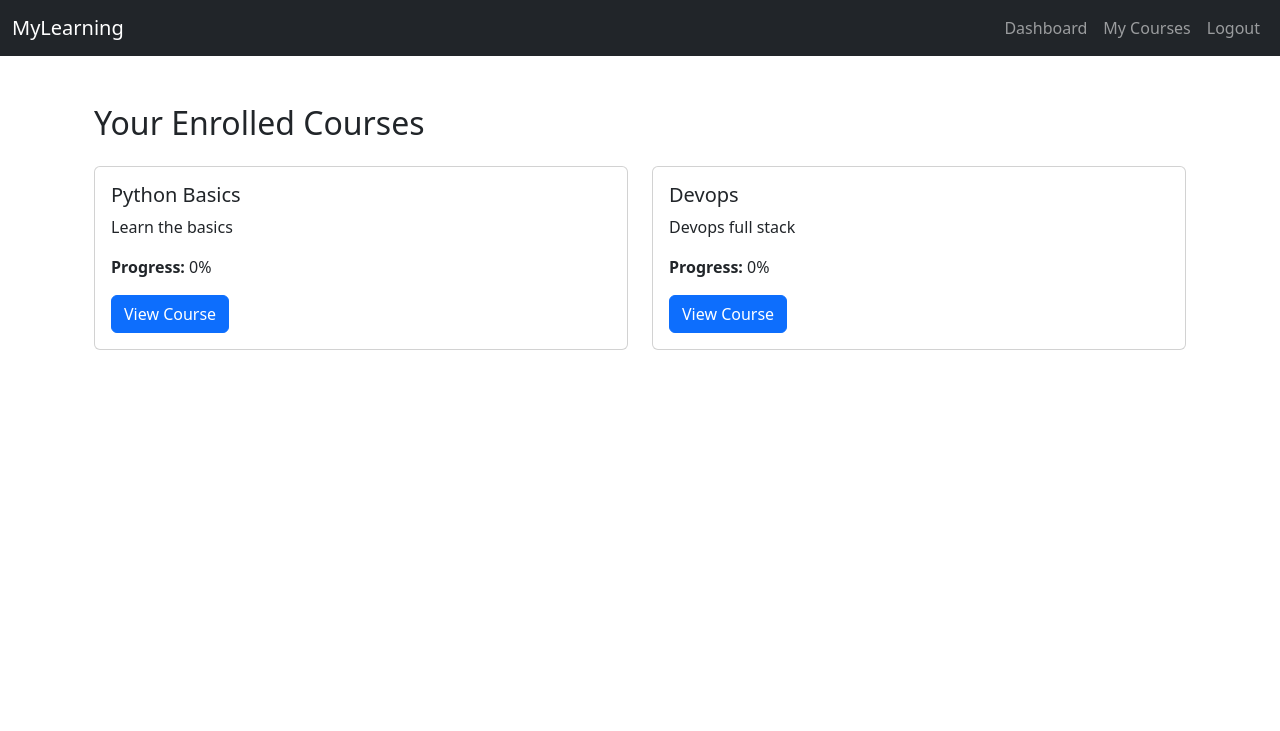
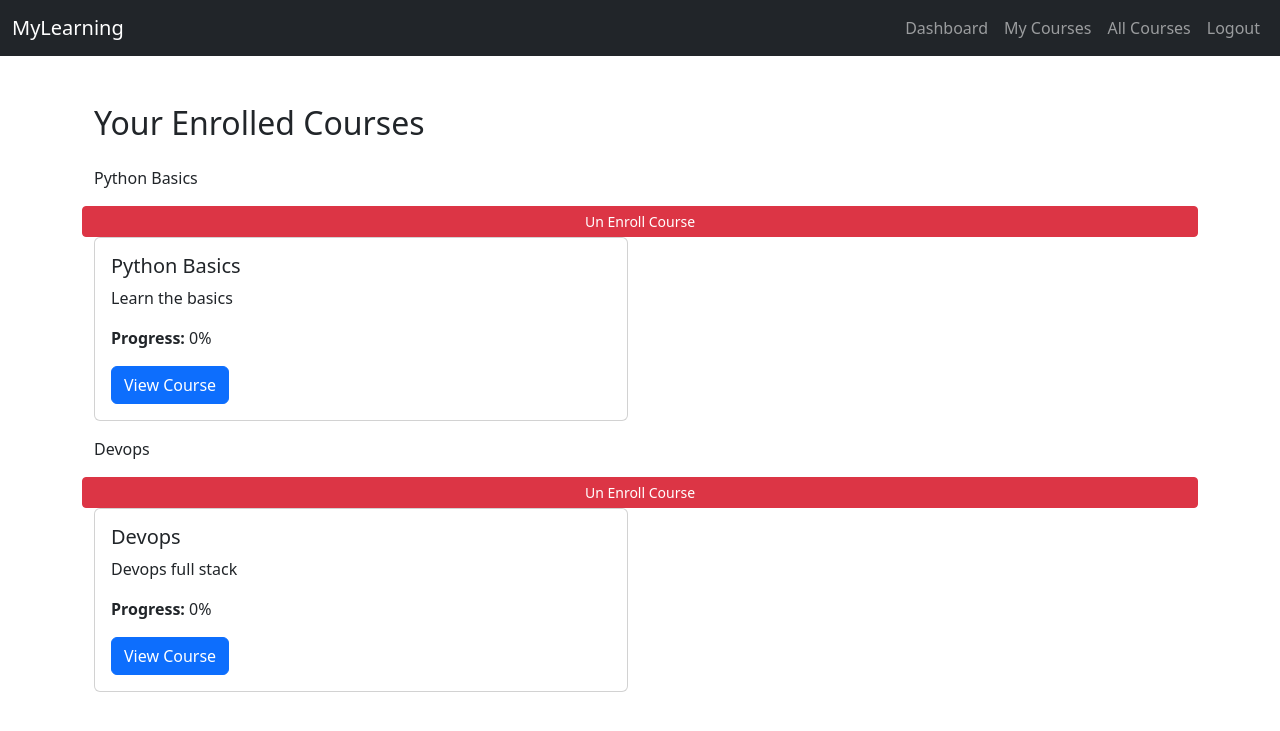
Before and after one commit to hayagreeva-charyulu/online-learning-platform, a Django app: page /courses/enrolled/ in a window 1280 px wide. Shown: the top 731 px of the page. Run offline with Django 5.2, Linux system fonts and the light colour scheme; a user stored in the database is signed in; data comes from the database, SQL or seed files in the repository; both versions use the stored data as it was after the commit.

Commit message:
Added course enrollment, unenrollment, and UI updates for students

```diff
--- a/courses/urls.py
+++ b/courses/urls.py
@@ -1,6 +1,7 @@
 from django.urls import path
 from . import views
 from .views import create_course_view
+from .views import enroll_course_view
 
 app_name = 'courses'
 urlpatterns = [
@@ -8,8 +9,11 @@ urlpatterns = [
     path('<int:course_id>/', views.course_detail, name='course_detail'),
     path('add/', views.add_course, name='add_course'),
     path('create/', views.create_course_view, name='create_course'),
-    path('enroll/<int:course_id>/', views.enroll_course, name='enroll_course'),
     path('enrolled/', views.enrolled_courses_view, name='enrolled_courses'),
     path('all/', views.all_courses_view, name='all_courses'),
+    path('<int:course_id>/enroll/', enroll_course_view, name='enroll_course'),
+    path('enroll/<int:course_id>/', views.enroll_view, name='enroll'),
+    path('enroll/<int:course_id>/', views.enroll_course_view, name='enroll_course'),
+    path('unenroll/<int:course_id>/', views.unenroll_course_view, name='unenroll_course')
 
 ]
--- a/courses/views.py
+++ b/courses/views.py
@@ -41,11 +41,13 @@ def create_course_view(request):
         form = CourseForm()
     return render(request, 'courses/create_course.html', {'form': form})
 
-def enroll_course(request, course_id):
+def enroll_course_view(request, course_id):  # <- Rename this
     course = get_object_or_404(Course, id=course_id)
 
     # Prevent duplicate enrollments
-    enrollment, created = Enrollment.objects.get_or_create(user=request.user, course=course)
+    enrollment, created = Enrollment.objects.get_or_create(
+        user=request.user, course=course
+    )
 
     if created:
         messages.success(request, f"You have enrolled in {course.title}")
@@ -77,5 +79,31 @@ def course_list(request):
 
 
 def all_courses_view(request):
-    courses = Course.objects.all()
-    return render(request, 'courses/all_courses.html', {'courses': courses})
+    user = request.user
+    enrolled_courses = Enrollment.objects.filter(user=user).values_list('course_id', flat=True)
+
+    # Show only courses the user hasn't enrolled in
+    available_courses = Course.objects.exclude(id__in=enrolled_courses)
+
+    return render(request, 'courses/all_courses.html', {
+        'available_courses': available_courses
+    })
+
+def enroll_view(request, course_id):
+    course = Course.objects.get(pk=course_id)
+    Enrollment.objects.get_or_create(user=request.user, course=course)
+    return redirect('dashboard')
+
+def unenroll_course_view(request, course_id):
+    course = get_object_or_404(Course, id=course_id)
+
+    # Try to find the enrollment
+    enrollment = Enrollment.objects.filter(user=request.user, course=course)
+
+    if enrollment.exists():
+        enrollment.delete()
+        messages.success(request, f"You have unenrolled from {course.title}.")
+    else:
+        messages.info(request, f"You are not enrolled in {course.title}.")
+
+    return redirect('courses:enrolled_courses')
--- a/templates/base.html
+++ b/templates/base.html
@@ -6,6 +6,15 @@
     <link href="https://cdn.jsdelivr.net/npm/bootstrap@5.3.0/dist/css/bootstrap.min.css" rel="stylesheet">
 </head>
 <body>
+  {% if messages %}
+    <div class="container mt-3">
+        {% for message in messages %}
+            <div class="alert alert-{{ message.tags }}">
+                {{ message }}
+            </div>
+        {% endfor %}
+    </div>
+{% endif %}
 
 <nav class="navbar navbar-expand-lg navbar-dark bg-dark">
   <div class="container-fluid">
@@ -23,8 +32,13 @@
           </li>
           <li class="nav-item">
             <a class="nav-link" href="{% url 'courses:enrolled_courses' %}">My Courses</a>
+          </li>
+          {% if user.is_authenticated %}
+  <li class="nav-item">
+    <a class="nav-link" href="{% url 'courses:all_courses' %}">All Courses</a>
+  </li>
+{% endif %}
 
-          </li>
           {% if user.role == 'creator' %}
           <li class="nav-item">
             <a class="nav-link" href="{% url 'courses:create_course' %}">Create Course</a>
@@ -41,9 +55,8 @@
           <li class="nav-item">
             <a class="nav-link" href="{% url 'all_profiles' %}">Profiles</a>
           </li>
+          {% endif %}
 
-
-          {% endif %}
           <li class="nav-item">
             <a class="nav-link" href="{% url 'logout' %}">Logout</a>
           </li>
--- a/templates/courses/enrolled_courses.html
+++ b/templates/courses/enrolled_courses.html
@@ -7,6 +7,13 @@
     {% if enrollments %}
         <div class="row">
             {% for enrollment in enrollments %}
+            <p>{{ enrollment.course.title }}</p>
+
+<a href="{% url 'courses:unenroll_course' enrollment.course.id %}" class="btn btn-danger btn-sm">
+    Un Enroll Course
+</a>
+
+
                 <div class="col-md-6 mb-3">
                     <div class="card">
                         <div class="card-body">
@@ -14,6 +21,7 @@
                             <p class="card-text">{{ enrollment.course.description }}</p>
                             <p><strong>Progress:</strong> {{ enrollment.progress }}%</p>
                             <a href="{% url 'courses:course_detail' enrollment.course.id %}" class="btn btn-primary">View Course</a>
+
                         </div>
                     </div>
                 </div>
```
Also changed, not shown: templates/courses/all_courses.html (+17 -18 lines), templates/courses/course_detail.html (+3 -10 lines), db.sqlite3.
